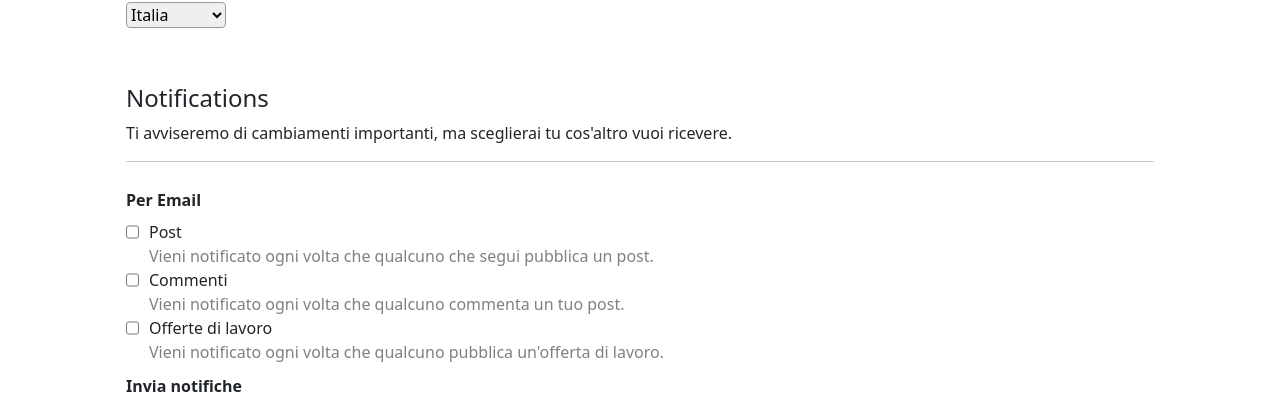
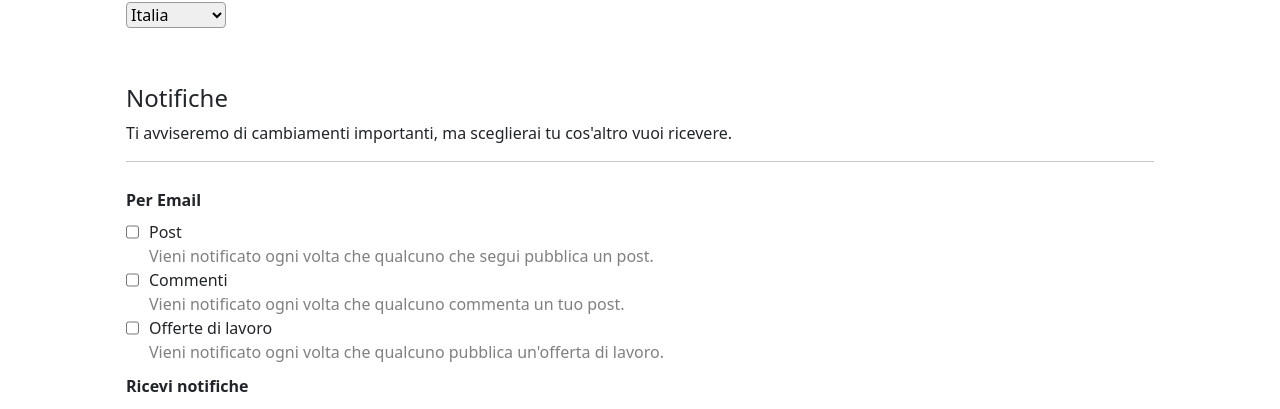
Before and after one commit to borisminardo/project-react-training, a React (Vite) app: page / in a window 1280 px wide. Shown: the part 391-800 px from the top of the page. Built offline with nearby package versions, Linux system fonts and the light colour scheme.

Commit message:
titoli cambiati

```diff
--- a/src/components/atoms/FormBase/MyCustomFormBase.tsx
+++ b/src/components/atoms/FormBase/MyCustomFormBase.tsx
@@ -179,7 +179,7 @@ function MyCustomFormBase() {
           }}
         ></CountrySelect>
         <MyHeader
-          text="Notifications"
+          text="Notifiche"
           paragraf=" Ti avviseremo di cambiamenti importanti, ma sceglierai tu cos'altro
           vuoi ricevere."
         ></MyHeader>{" "}
@@ -196,7 +196,7 @@ function MyCustomFormBase() {
         <div className="padding--top">
           <BaseGroupRadioButton
             name="radioButton"
-            title="Invia notifiche"
+            title="Ricevi notifiche"
             values={radioButtonValues}
             onChange={(event: React.ChangeEvent<HTMLInputElement>) => {
               const val = parseInt(event.target.value);
```
